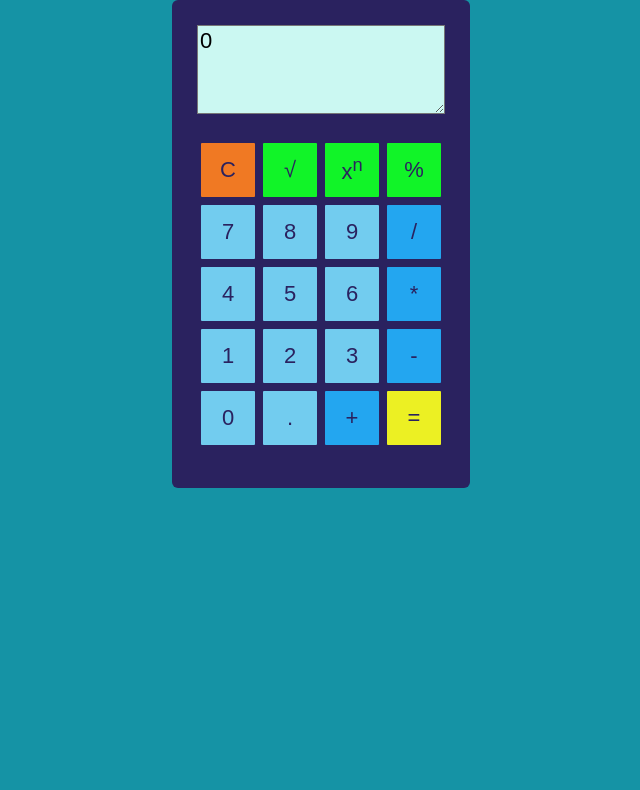
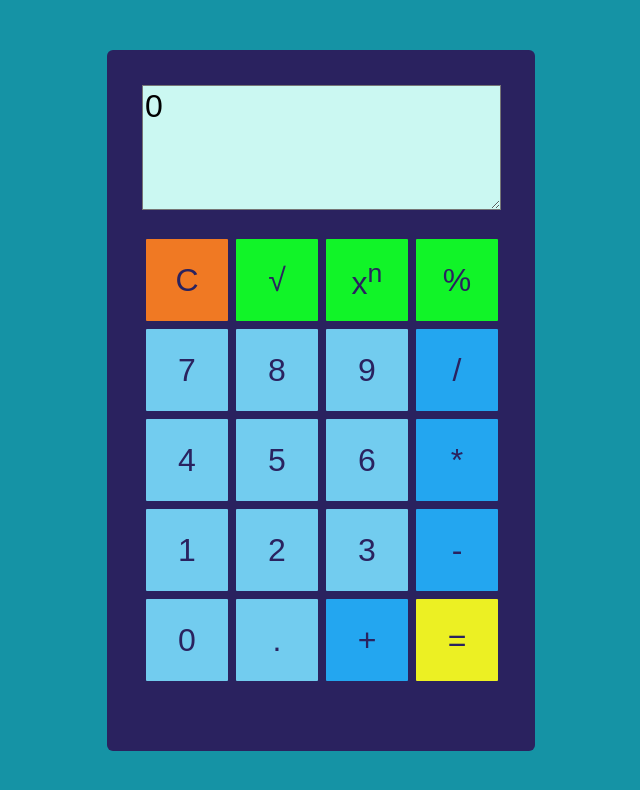
Before and after one commit to GudrunStella/calculator-typescript, a React (Create React App) app: page / in a window 1280 px wide. Shown: the top 790 px of the page, without its empty margins (319-959 px from the left). Built offline with nearby package versions, Linux system fonts and the light colour scheme.

Commit message:
expanded the calculator

```diff
--- a/src/App.css
+++ b/src/App.css
@@ -7,8 +7,9 @@ body {
 }
 
 .calculator-container {
-  width: 298px;
-  height: 488px;
+  margin-top: 50px;
+  width: 428px;
+  height: 701px;
   background-color: #2A225F;
   display: block;
   align-items: center;
--- a/src/components/buttons-conteiner/buttons-container.styles.css
+++ b/src/components/buttons-conteiner/buttons-container.styles.css
@@ -1,14 +1,14 @@
 .buttons-container {
-    margin-right: 25px;
+    margin-right: 33px;
 
 }
 
 button {
     border-radius: 1px;
-    width: 54px;
-    height: 54px;
+    width: 82px;
+    height: 82px;
     border-style: none;
-    font-size: 22px;
+    font-size: 32px;
 }
 
 .buttons-container button {
--- a/src/components/window-container/window-container.styles.css
+++ b/src/components/window-container/window-container.styles.css
@@ -7,10 +7,10 @@
 }
 
 .window {
-    width: 246px;
-    height: 83px;
-    margin: 25px 25px 25px 25px;
+    width: 353px;
+    height: 119px;
+    margin: 35px 25px 25px 35px;
     background-color: #CBF8F2;
-    font-size: 22px;
+    font-size: 32px;
     font-family: Arial, Helvetica, sans-serif;
 }
```
